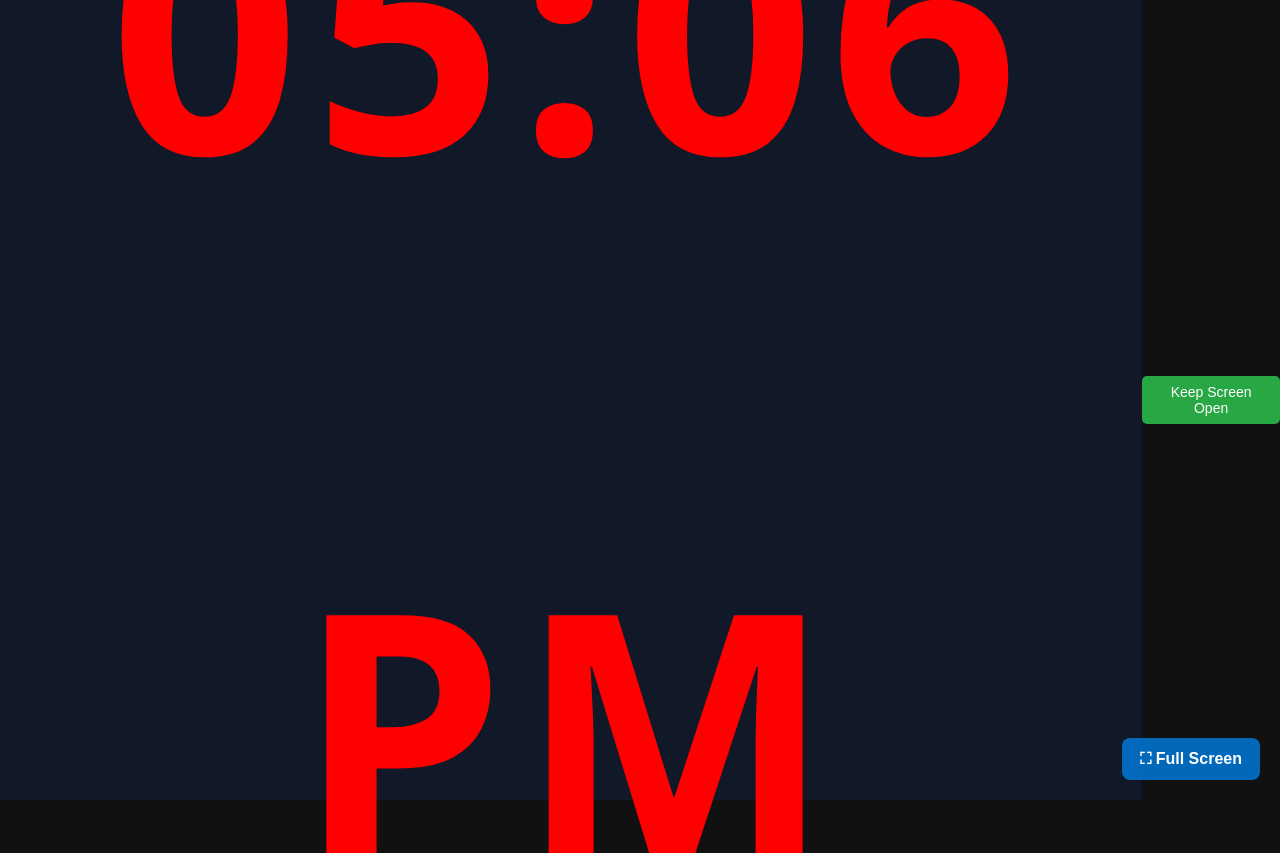
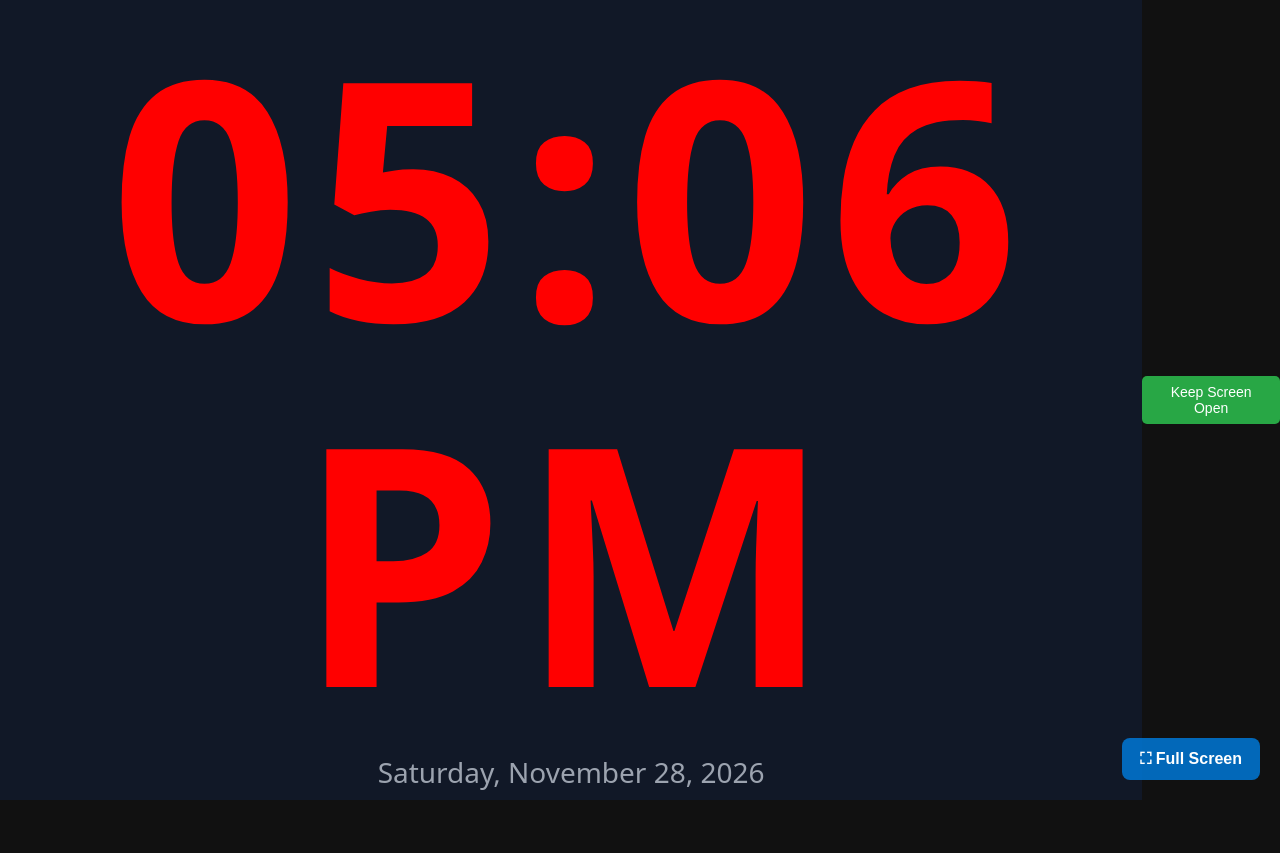
Before and after one commit to codelearner2017/big-clock, a plain HTML site: page index.html in a window 1280 px wide. Shown: the top 853 px of the page. After the commit the page ends 800 px from the top, so only its background shows below. Drawn offline with Linux system fonts and the light colour scheme.

Commit message:
Fix line-height for clock-time in index.html
Revert line-height change for clock-time element.

```diff
--- a/index.html
+++ b/index.html
@@ -34,7 +34,7 @@
     /* Scales smoothly from 3.5rem on mobile up to 9rem on large screens */
     font-size: clamp(3.5rem, 26vw, 24rem); /* changed from 18vw and 16 rem */
     font-weight: 800;
-    line-height: 2.1; /* changed from 1.1 to 2.1 */
+    line-height: 1.1; /* changed from 1.1 to 2.1 */
     letter-spacing: 0.04em;
     /* Keeps numbers the exact same width so the clock doesn't jitter every second */
     font-variant-numeric: tabular-nums;
```
